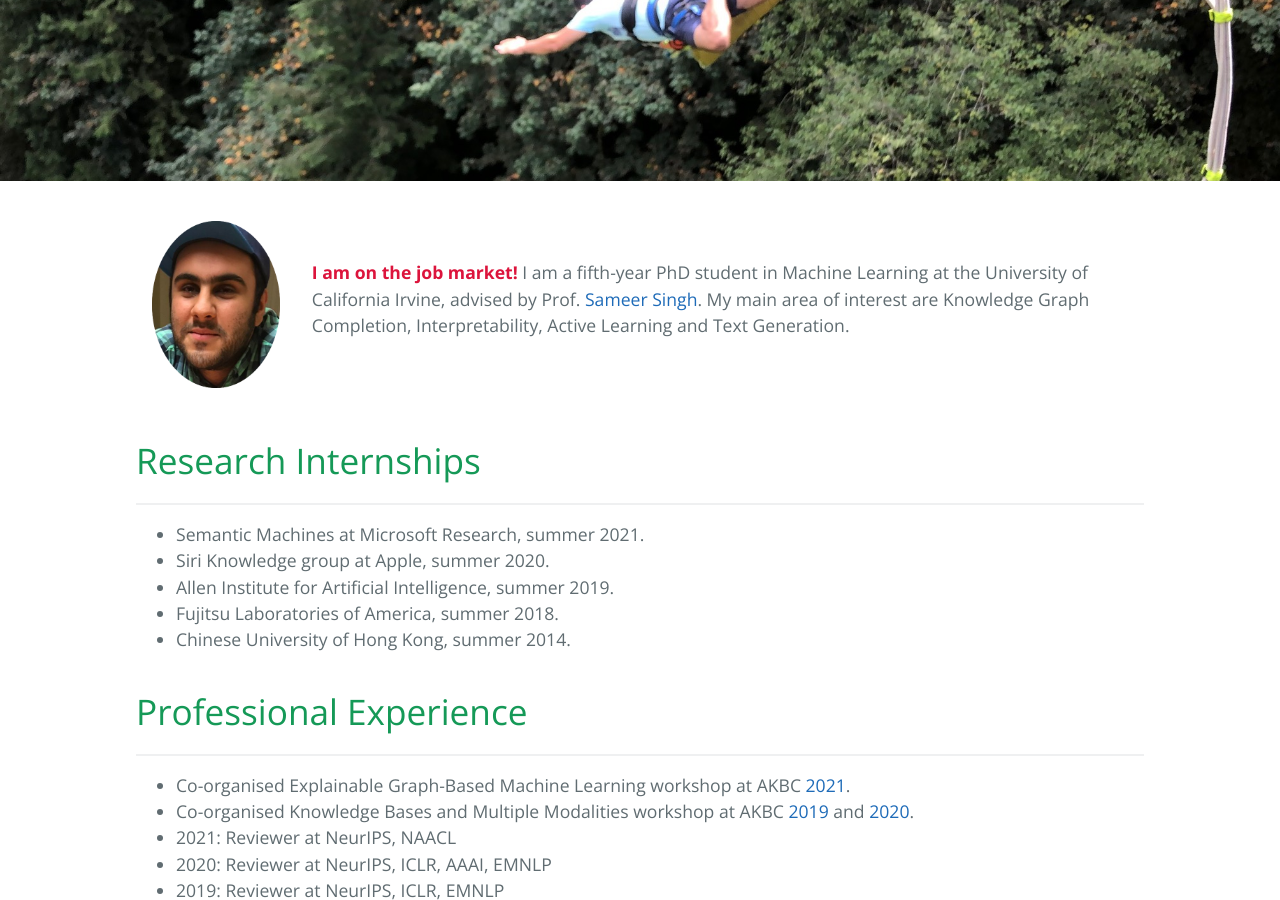
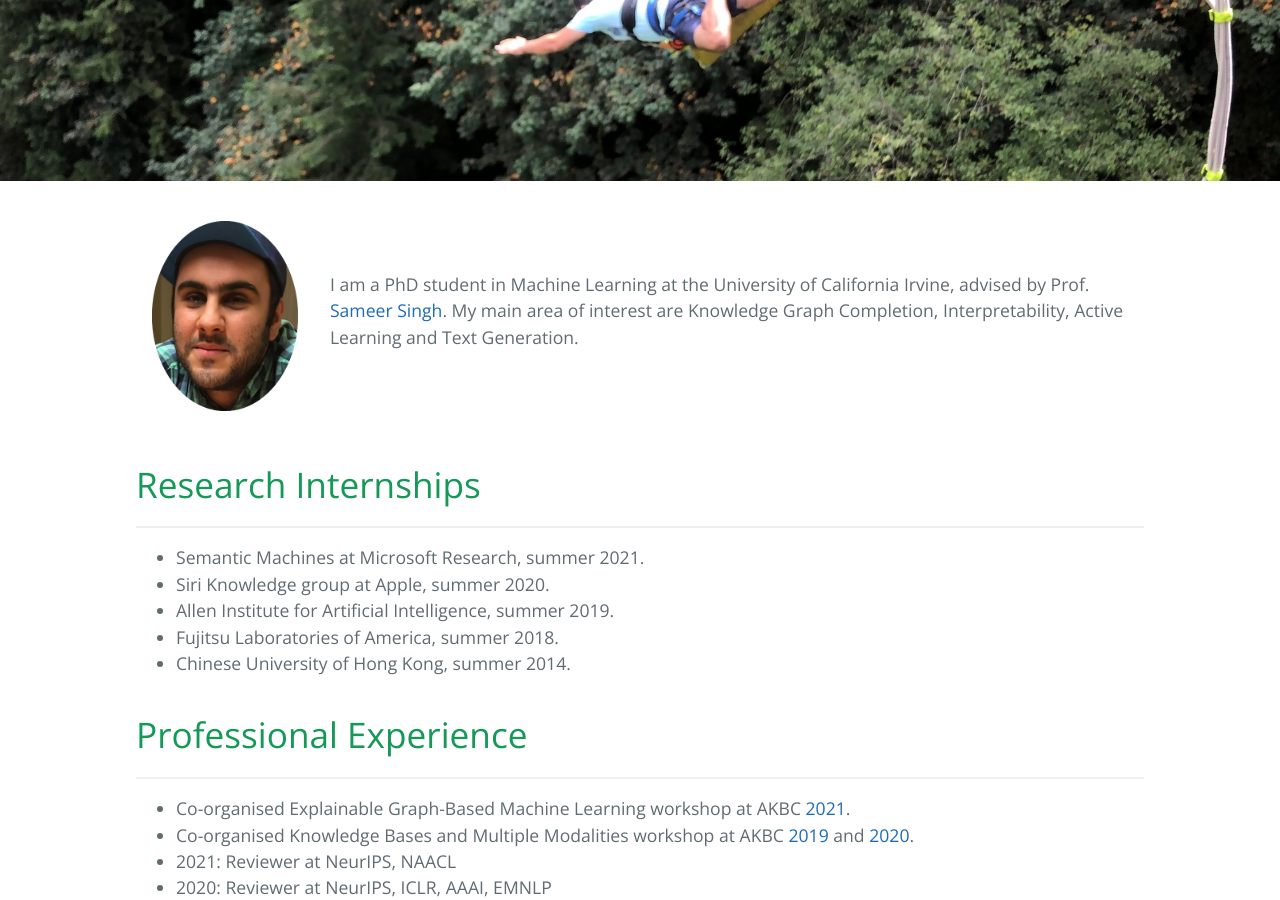
Before and after one commit to pouyapez/pouyapez.github.io, a Jekyll site: the page built from index.md, in a window 1280 px wide and 900 px high, scrolled down 319 px. Built offline with Jekyll 4.4.1, drawn with Linux system fonts in a browser that asks for light colours.

Commit message:
Update index.md

```diff
--- a/index.md
+++ b/index.md
@@ -9,7 +9,7 @@
         </td>
         <td>
           <p class="text right-align text-large add-top-margin" style="width:100%;">
-             <font style="color:crimson;"><b>I am on the job market!</b></font> I am a fifth-year PhD student in Machine Learning at the University of California Irvine, advised by Prof.                       <a href="http://sameersingh.org">Sameer Singh</a>. My main area of interest are Knowledge Graph Completion, Interpretability, Active Learning and Text Generation.
+             I am a PhD student in Machine Learning at the University of California Irvine, advised by Prof.                       <a href="http://sameersingh.org">Sameer Singh</a>. My main area of interest are Knowledge Graph Completion, Interpretability, Active Learning and Text Generation.
           </p>
         </td>
       </tr>
```
